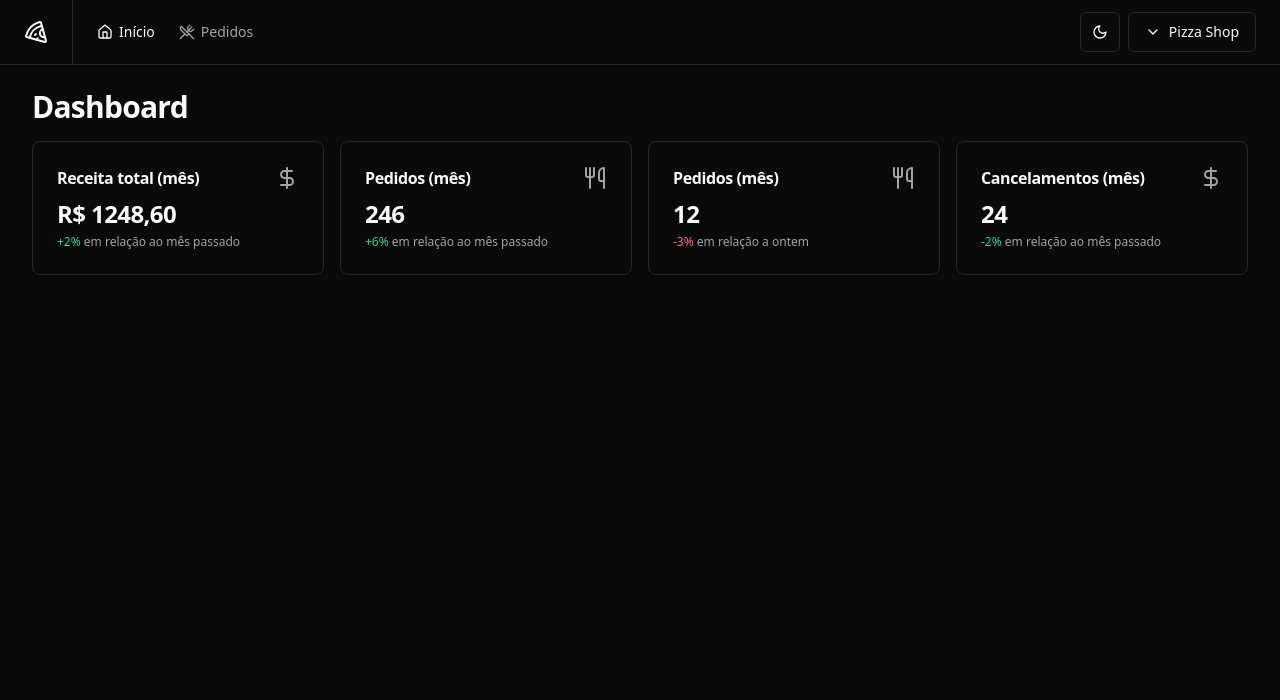
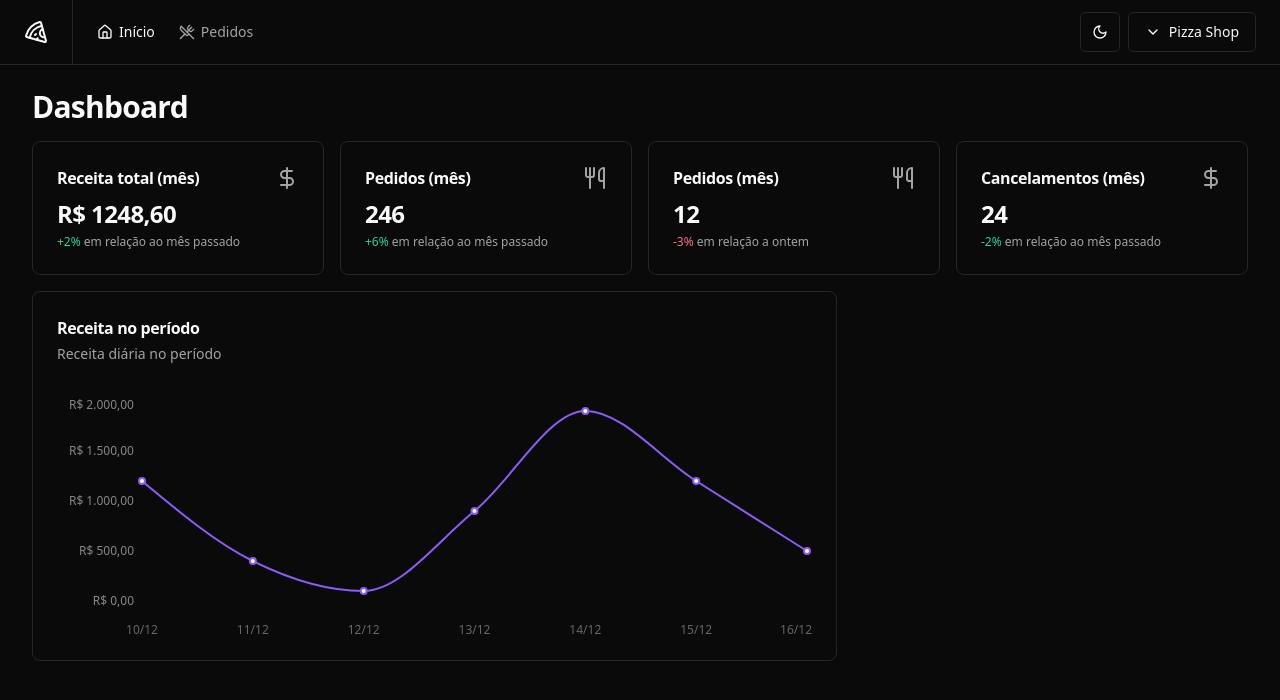
Before and after one commit to adriano-klein/pizzashop, a React (Vite) app: page / in a window 1280 px wide. Shown: the top 700 px of the page. Built offline with nearby package versions, Linux system fonts and the light colour scheme.

Commit message:
Adicionei grafico de linha

```diff
--- a/package.json
+++ b/package.json
@@ -29,6 +29,7 @@
     "react-helmet-async": "^2.0.5",
     "react-hook-form": "^7.53.1",
     "react-router-dom": "^6.27.0",
+    "recharts": "^2.13.3",
     "sonner": "^1.5.0",
     "sort-by": "^1.2.0",
     "tailwind-merge": "^2.5.4",
--- a/src/pages/app/orders/dashboard/dashboard.tsx
+++ b/src/pages/app/orders/dashboard/dashboard.tsx
@@ -4,6 +4,7 @@ import { DayOrderAmount } from './day-order-amount'
 import { MonthCancelledAmount } from './month-cancelled-orders-amount'
 import { MonthOrderAmount } from './month-order-amount'
 import { MonthRevenueCard } from './month-revenue-card'
+import { RevenueChart } from './revenue-chart'
 
 export function Dashboard() {
   return (
@@ -18,6 +19,9 @@ export function Dashboard() {
           <DayOrderAmount />
           <MonthCancelledAmount />
         </div>
+        <div className="grid grid-cols-9 gap-4">
+          <RevenueChart />
+        </div>
       </div>
     </>
   )
--- /dev/null
+++ b/src/pages/app/orders/dashboard/revenue-chart.tsx
@@ -0,0 +1,70 @@
+import { Value } from '@radix-ui/react-select'
+import {
+  CartesianGrid,
+  Line,
+  LineChart,
+  ResponsiveContainer,
+  Tooltip,
+  XAxis,
+  YAxis,
+} from 'recharts'
+import colors, { violet } from 'tailwindcss/colors'
+
+import {
+  Card,
+  CardContent,
+  CardDescription,
+  CardHeader,
+  CardTitle,
+} from '@/components/ui/card'
+
+const data = [
+  { date: '10/12', revenue: 1200 },
+  { date: '11/12', revenue: 400 },
+  { date: '12/12', revenue: 100 },
+  { date: '13/12', revenue: 900 },
+  { date: '14/12', revenue: 1900 },
+  { date: '15/12', revenue: 1200 },
+  { date: '16/12', revenue: 500 },
+]
+
+export function RevenueChart() {
+  return (
+    <Card className="col-span-6">
+      <CardHeader className="flex-row items-center justify-between pb-8">
+        <div className="space-y-1">
+          <CardTitle className="fton-medium text-base">
+            Receita no período
+          </CardTitle>
+          <CardDescription>Receita diária no período</CardDescription>
+        </div>
+      </CardHeader>
+      <CardContent>
+        <ResponsiveContainer width="100%" height={240}>
+          <LineChart data={data} style={{ fontSize: 12 }}>
+            <YAxis
+              stroke="#888"
+              axisLine={false}
+              tickLine={false}
+              width={80}
+              tickFormatter={(value: number) =>
+                value.toLocaleString('pt-BR', {
+                  style: 'currency',
+                  currency: 'BRL',
+                })
+              }
+            />
+            <Line
+              type="monotone"
+              strokeWidth={2}
+              dataKey="revenue"
+              stroke={colors.violet['500']}
+            />
+            <XAxis dataKey="date" tickLine={false} axisLine={false} dy={16} />
+            <Tooltip />
+          </LineChart>
+        </ResponsiveContainer>
+      </CardContent>
+    </Card>
+  )
+}
```
Also changed, not shown: 1 other file (tests, documents, lock files or other folders).
